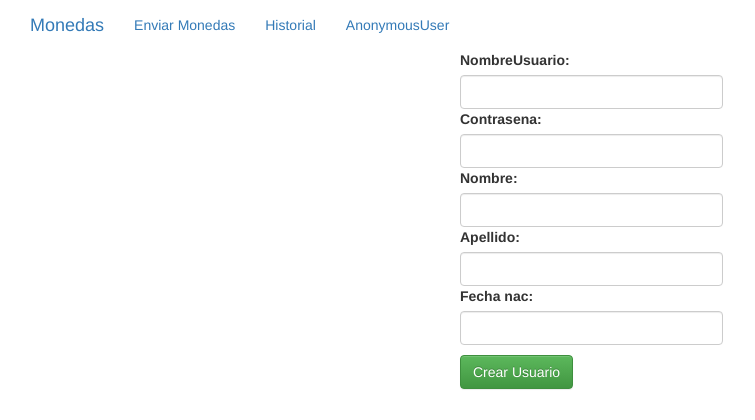
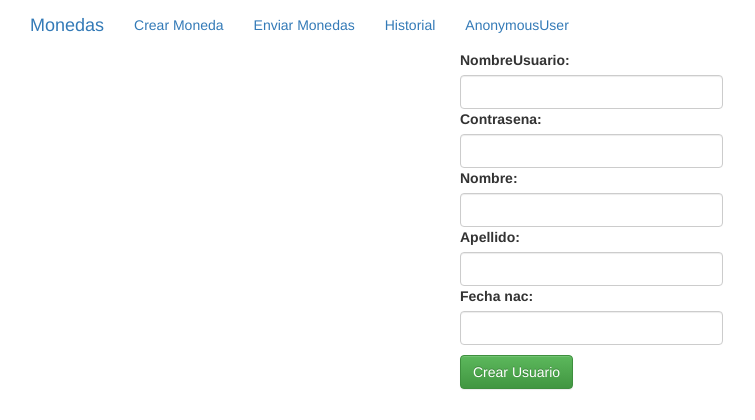
Before and after one commit to guidopj/monedas, a Django app: page /crearUsuario/ in a window 1280 px wide. Shown: the top 420 px of the page, without its empty margins (0-755 px from the left). Run offline with Django 3.2, Linux system fonts and the light colour scheme; some libraries are stand-ins or nearby versions.

Commit message:
creacion monedas

```diff
--- a/monedas/templates/monedas/crearMoneda.html
+++ b/monedas/templates/monedas/crearMoneda.html
@@ -1,7 +1,7 @@
 {% extends 'monedas/layout.html'%}
 {% block body %}
     <header class="text-center" style="margin-bottom:20px;"><h2>Crear Nueva Moneda</h2></header>
-
+        {{form.errors}}
         <div class="form-group row">
             <div class="col-xs-3 col-xs-offset-4">
                 <form action="{% url 'crearMoneda' user %}" method="POST">
--- a/monedas/templates/monedas/layout.html
+++ b/monedas/templates/monedas/layout.html
@@ -29,7 +29,8 @@
           </div>
           <div id="navbar" class="navbar-collapse collapse">
             <ul class="nav navbar-nav">
-              <li><a href="">Enviar Monedas</a></li>
+                <li><a href="{% url 'crearMoneda' user %}">Crear Moneda</a></li>
+                <li><a href="">Enviar Monedas</a></li>
                 <li><a href="#">Historial</a></li>
                 <li><a href="#">{{user}}</a></li>
             </ul>
--- a/monedas/urls.py
+++ b/monedas/urls.py
@@ -3,7 +3,7 @@ from . import views
 
 urlpatterns = [
     path('', views.index, name="index"),
-    #path('crearMoneda', views.crearMoneda, name="crearMoneda"),
+    path('crearMoneda/<user>/', views.crearMoneda, name="crearMoneda"),
     #path('enviarMoneda', views.enviarMoneda, name="enviarMonedas"),
     path('crearUsuario/', views.crearUsuario, name="crearUsuario"),
     path('autenticar', views.autenticarUsuario, name="autenticar"),
--- a/monedas/views.py
+++ b/monedas/views.py
@@ -1,19 +1,22 @@
-from django.contrib import  messages
+from django.contrib import messages
 
 from .models import Moneda, Usuario, MonedasUsuario
 from django.core.exceptions import ObjectDoesNotExist
 from django.shortcuts import render, redirect
 from .forms import UsuarioForm, LoginForm, MonedaForm
-from django.contrib.auth import authenticate, login
 from django.http import HttpResponse
+from django.http import HttpResponseRedirect
+
 
 def index(request):
     form = LoginForm()
     context = {'form': form}
     return render(request, 'monedas/login.html', context)
 
+
 def home(request, user):
     return render(request, 'monedas/home.html', {'user': user})
+
 
 def crearUsuario(request):
     if request.method == 'POST':
@@ -32,6 +35,7 @@ def crearUsuario(request):
         context = {'form': form}
         return render(request, 'monedas/crearUsuario.html', context)
 
+
 def autenticarUsuario(request):
     if request.method == 'POST':
         form = LoginForm(request.POST)
@@ -48,7 +52,24 @@ def autenticarUsuario(request):
             return render(request, 'monedas/login.html', {'errors': form.errors})
 
 
+def obtenerMonedas():
+    return Moneda.objects.all()
 
 
-def obtenerMonedas():
-    return Moneda.objects.all()
+def crearMoneda(request, user):
+    if request.method == 'POST':
+        form = MonedaForm(request.POST)
+        if form.is_valid():
+            moneda = form.save(commit=False)
+            user = Usuario.objects.get(nombreUsuario=user)
+            moneda.creadaPor = user
+            moneda.save()
+            messages.success(request, "Moneda" + moneda.nombreMoneda + " creada correctamente")
+        else:
+            messages.error(request, "Error en la creacion de moneda")
+        return HttpResponseRedirect("")
+    else:
+        # user = Usuario.objects.get(nombreUsuario=username)
+        form = MonedaForm()
+        context = {'form': form, 'user': user}
+        return render(request, 'monedas/crearMoneda.html', context)
```
Also changed, not shown: monedas/migrations/0003_auto_20180811_1527.py (added).
